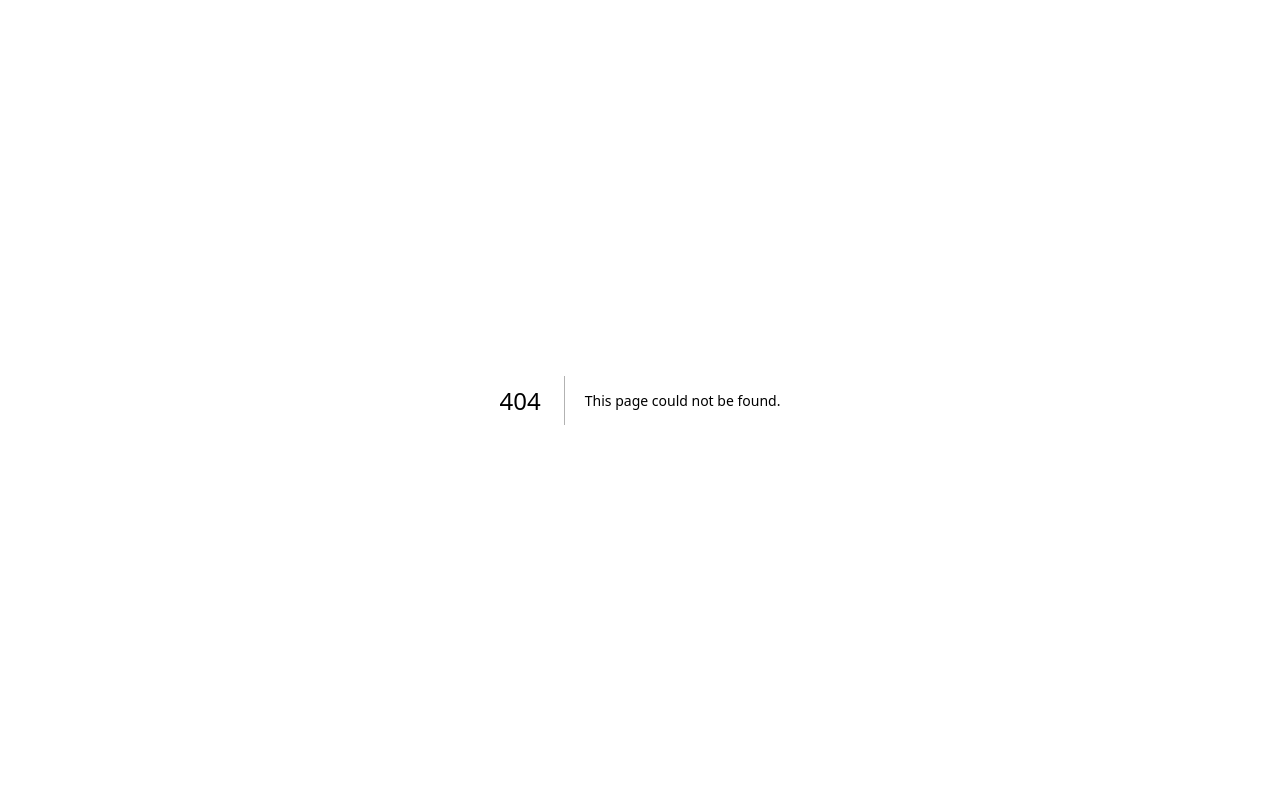
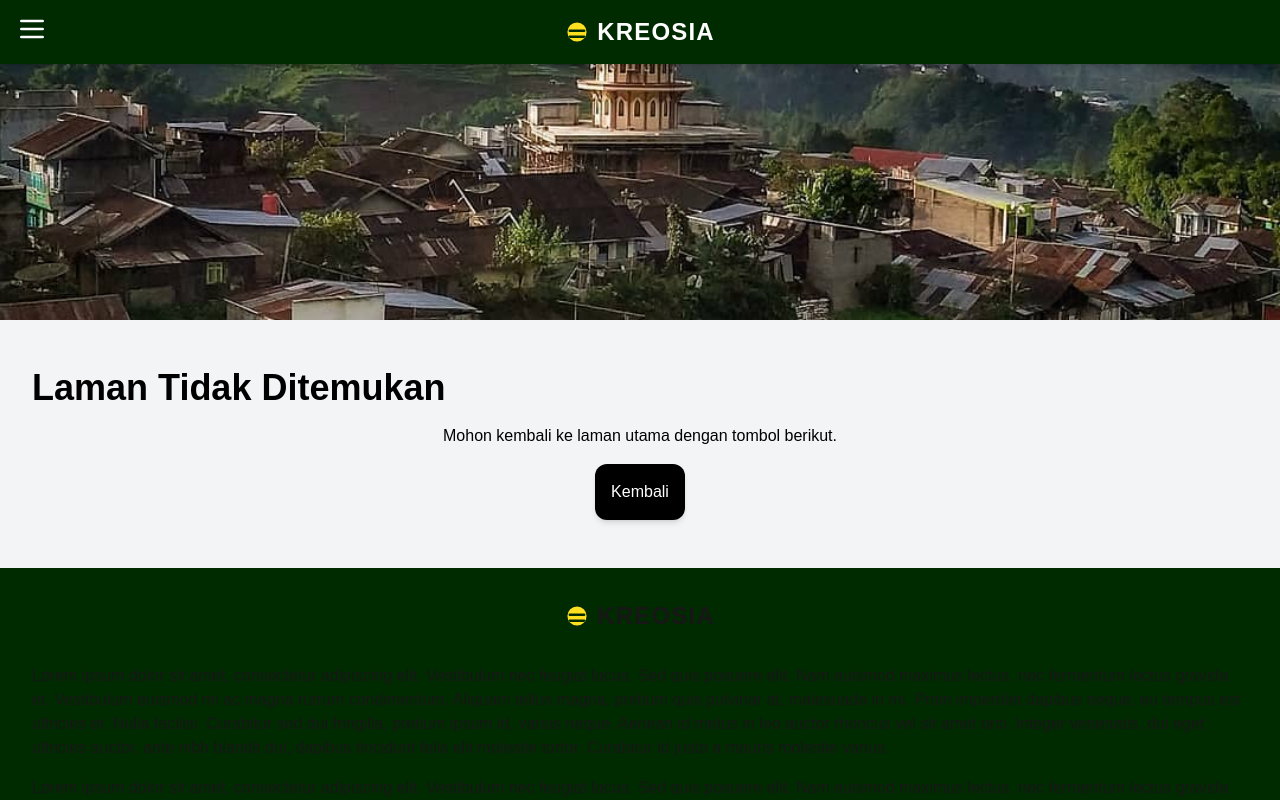
Before and after one commit to FarhanAR09/kreosia, a Next.js app: page /notfound in a window 1280 px wide. Before the commit this address had no page. Built offline with nearby package versions, Linux system fonts and the light colour scheme.

Commit message:
feat: product page + mock integration

```diff
--- /dev/null
+++ b/src/app/api/usaha-lokal/route.js
@@ -0,0 +1,36 @@
+// app/api/content.js
+import { NextResponse } from 'next/server';
+
+// This would be replaced by actual CosmosDB + Blob logic
+const mockData = {
+  'combro': {
+    title: 'Usaha Lokal',
+    text: 'Contoh konten dari CosmosDB.',
+    imageId: 'usaha-lokal.jpg'
+  }
+};
+
+function delay(ms) {
+  return new Promise(resolve => setTimeout(resolve, ms));
+}
+
+export async function GET(request) {
+  const { searchParams } = new URL(request.url);
+  const slug = searchParams.get('slug');
+
+  await delay(1000);
+
+  if (!slug || !mockData[slug]) {
+    return NextResponse.json({ error: 'Not found' }, { status: 404 });
+  }
+
+  const data = mockData[slug];
+
+  return NextResponse.json({
+    title: data.title,
+    text: data.text,
+    //imageUrl: `https://<your-storage-account>.blob.core.windows.net/images/${data.imageId}`
+    //imageUrl: `@/assets/images/${data.imageId}`
+    imageUrl: "https://encrypted-tbn0.gstatic.com/images?q=tbn:ANd9GcRf7ylvRNdmeewpoS0fuBKJYvj0b5f5h6HItw&s"
+  }, { status: 200 });
+}
--- /dev/null
+++ b/src/app/notfound/page.js
@@ -0,0 +1,29 @@
+'use client';
+
+import React, { useState, useEffect } from 'react'; // Import useState, useEffect
+import { useRouter } from 'next/navigation';
+import Button from '@/components/Button';
+
+import kreoBG from '@/assets/images/kreo.jpg';
+import Image from 'next/image';
+import ContentPage from '@/components/ContentPage';
+
+export default function Page() {
+
+    const router = useRouter()
+  const image = kreoBG;
+  const content = [
+              <p className={`text-base text-black`}>
+                Mohon kembali ke laman utama dengan tombol berikut.
+              </p>,
+              <Button content={[
+                <p className=''>
+                    Kembali
+                </p>
+              ]}/>
+  ];
+
+  return (
+    <ContentPage title="Laman Tidak Ditemukan" image={image} content={content}/>
+  );
+}
--- /dev/null
+++ b/src/app/usahalokal/page.js
@@ -0,0 +1,57 @@
+'use client';
+
+import React, { useState, useEffect } from 'react'; // Import useState, useEffect
+import { useRouter, useSearchParams  } from 'next/navigation';
+
+import kreoBG from '@/assets/images/kreo.jpg';
+import ContentPage from '@/components/ContentPage';
+
+export default function Page() {
+
+  const router = useRouter();
+  const searchParams = useSearchParams ();
+  const slug = searchParams.get('slug');
+  const [content, setContent] = useState(null);
+  const [isLoading, setIsLoading] = useState(true);
+
+  useEffect(() => {
+    if (!slug) return;
+
+    const fetchData = async () => {
+      try {
+        console.log("Requesting");
+        const res = await fetch(`/api/usaha-lokal?slug=${slug}`);
+        if (!res.ok) throw new Error('Not found');
+        const data = await res.json();
+        setContent(data);
+      } catch (err) {
+        router.push('/notfound');
+      } finally {
+        setIsLoading(false);
+      }
+    };
+
+    fetchData();
+  }, [slug, router]);
+
+  let title = "Usaha Lokal"
+  let children = [];
+
+  if (content)
+  {
+    title = content.title
+    children = [
+              <p className={`text-base text-black`}>
+                {content.text}
+              </p>
+    ];
+  }
+
+  const image = kreoBG;
+
+  return (
+    <ContentPage title={isLoading ? "Memuat..." : title} image={image} content={ isLoading ? [<div className="flex justify-center items-center py-12">
+        <div className="w-6 h-6 border-4 border-blue-400 border-t-transparent rounded-full animate-spin" />
+    </div>] : children }/>
+  );
+}
--- /dev/null
+++ b/src/components/Button.js
@@ -0,0 +1,28 @@
+'use client';
+
+import React from 'react';
+import { useRouter } from 'next/navigation';
+
+export default function Button({
+  content = [],
+  onClick,
+}) {
+  const router = useRouter();
+
+  const keyedContent = content.map((element, index) =>
+    React.cloneElement(element, { key: index })
+  );
+
+  return (
+    <button
+      type="button"
+      onClick={onClick}
+      className={`flex flex-col items-center justify-center gap-2 p-4 rounded-xl
+                 bg-black text-white
+                 shadow-md hover:shadow-lg transition duration-300 ease-in-out
+                 focus:outline-none focus:ring-2 focus:ring-green-400 focus:ring-offset-2`}
+    >
+      {keyedContent}
+    </button>
+  );
+}
```
